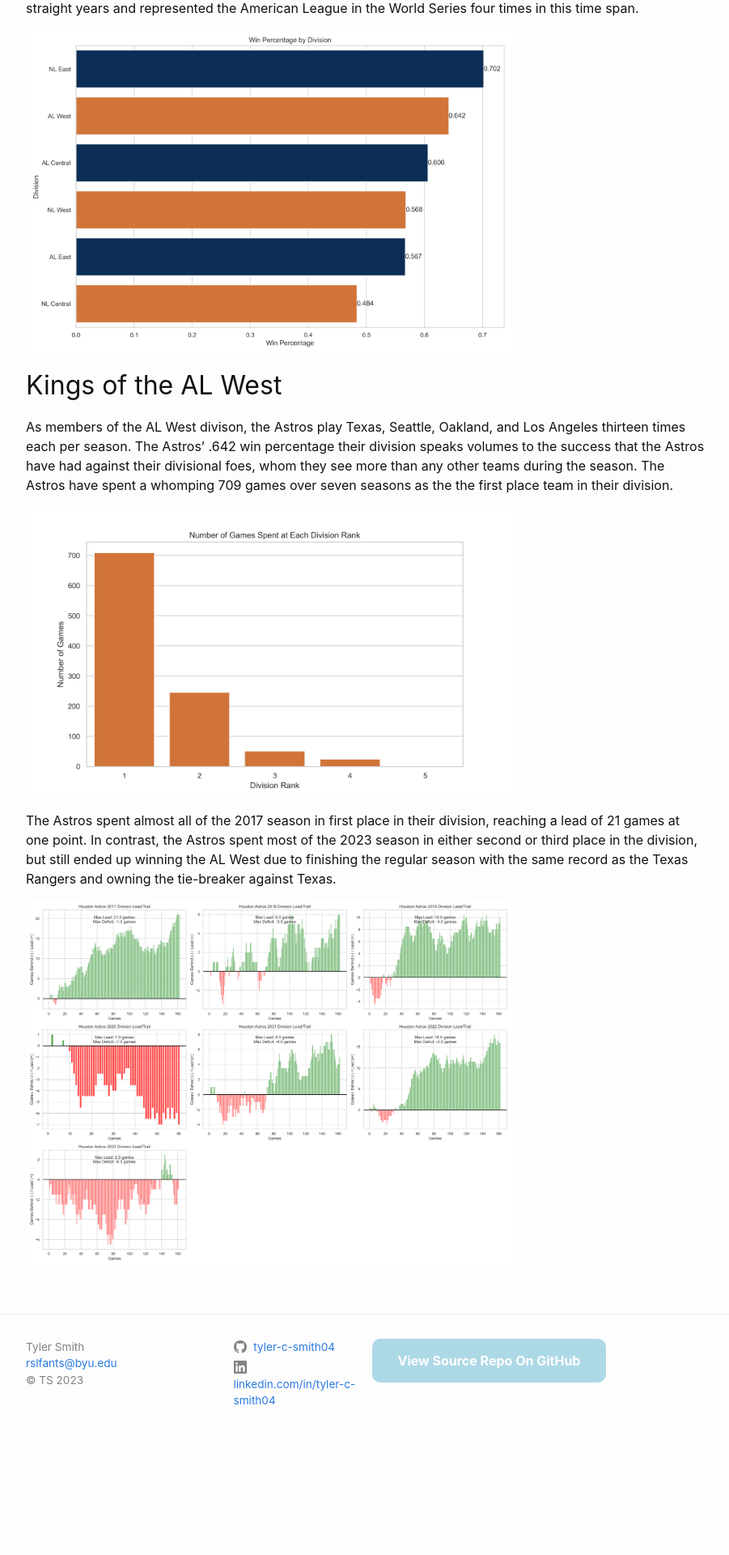
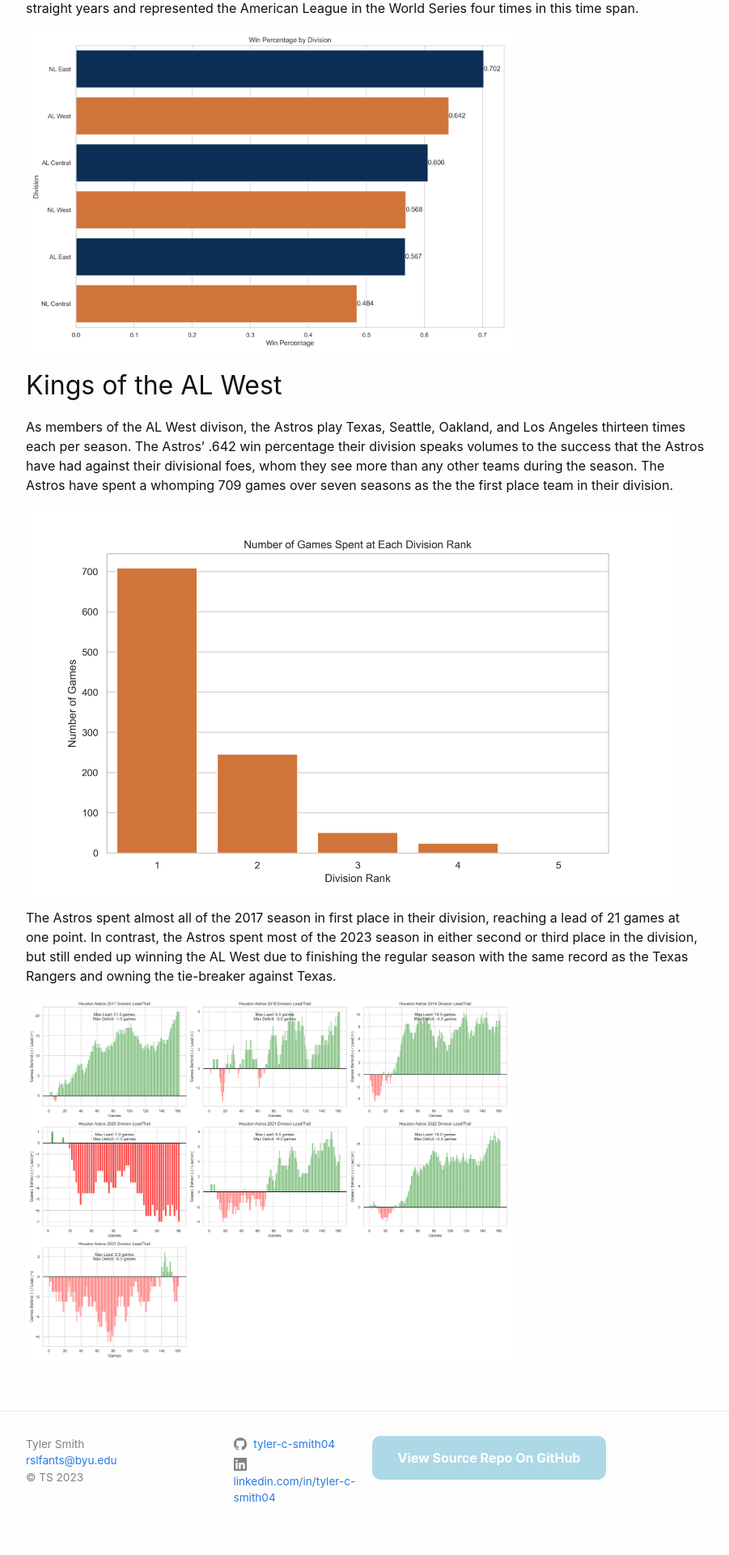
Before and after one commit to tyler-c-smith04/blog, a Jekyll site: the page built from _posts/2023-12-05-golden-era.md, in a window 1280 px wide. Shown: the part 2585-4505 px from the top of the page at 81% size, without its empty margins (188-1089 px from the left). Built offline with Jekyll 4.4.1, drawn with Linux system fonts in a browser that asks for light colours; comment, search, counter and statistics services are not loaded; before the commit the page ends 4385 px from its top, so only the background shows below that.

Commit message:
Update 2023-12-05-golden-era.md

```diff
--- a/_posts/2023-12-05-golden-era.md
+++ b/_posts/2023-12-05-golden-era.md
@@ -42,7 +42,7 @@ The only division in the league that the Astros do not have a winning record aga
 
 As members of the AL West divison, the Astros play Texas, Seattle, Oakland, and Los Angeles thirteen times each per season. The Astros' .642 win percentage their division speaks volumes to the success that the Astros have had against their divisional foes, whom they see more than any other teams during the season. The Astros have spent a whomping 709 games over seven seasons as the the first place team in their division.
 
-<img src="{{site.url}}/{{site.baseurl}}/assets/images/division_ranks.png" alt="" style="width:600px;"/>
+<img src="{{site.url}}/{{site.baseurl}}/assets/images/division_ranks.png" alt="" style="width:800px;"/>
 
 The Astros spent almost all of the 2017 season in first place in their division, reaching a lead of 21 games at one point. In contrast, the Astros spent most of the 2023 season in either second or third place in the division, but still ended up winning the AL West due to finishing the regular season with the same record as the Texas Rangers and owning the tie-breaker against Texas.
 
```
